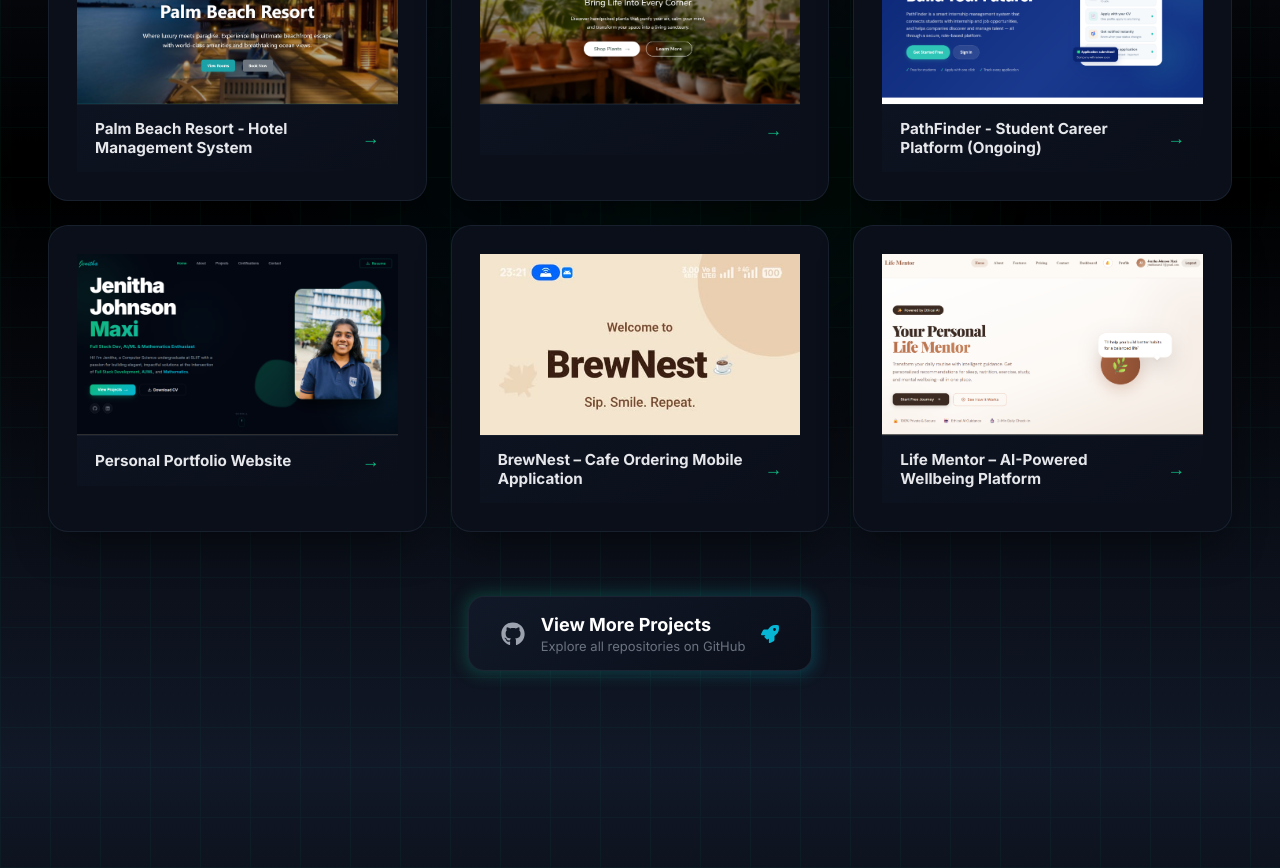
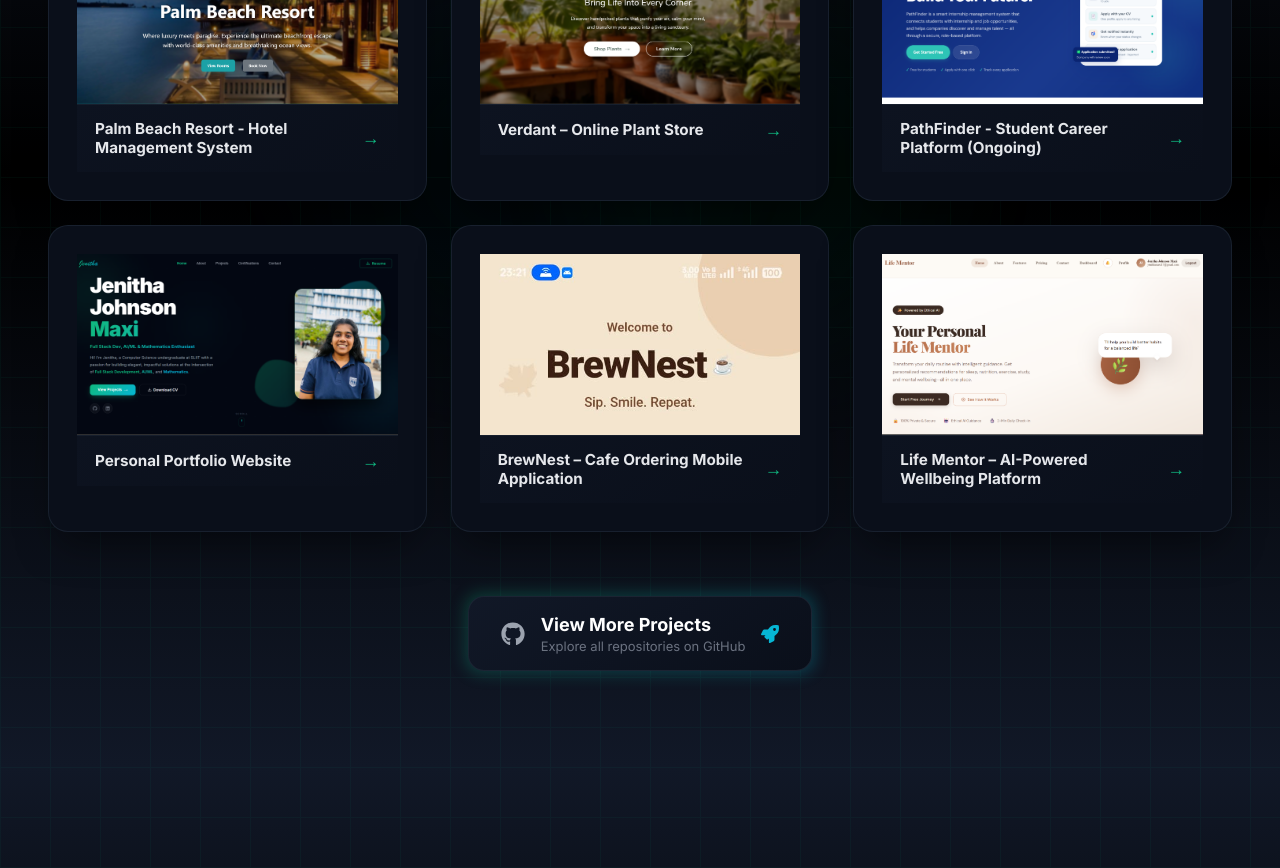
Before and after one commit to Jenitha23/Portfolio, a React (Vite) app: page / in a window 1280 px wide. Shown: the part 3920-4788 px from the top of the page. Built offline with nearby package versions, Linux system fonts and the light colour scheme.

Commit message:
update project title

```diff
--- a/src/data/projects.js
+++ b/src/data/projects.js
@@ -13,7 +13,7 @@ export const projects = [
   },
   {
     id: 2,
-    title: null,
+    title: "Verdant – Online Plant Store",
     description:
       "Verdant is a modern e-commerce web application for selling plants online. The platform allows users to browse plant collections, view detailed product pages, add items to cart, and place orders. It features a nature-inspired UI design with smooth animations and a clean shopping experience.",
     tech: ["React", "Node.js", "Java spring-boot", "SQL", "Vite", "CSS", "Docker", "Azure"],
```
